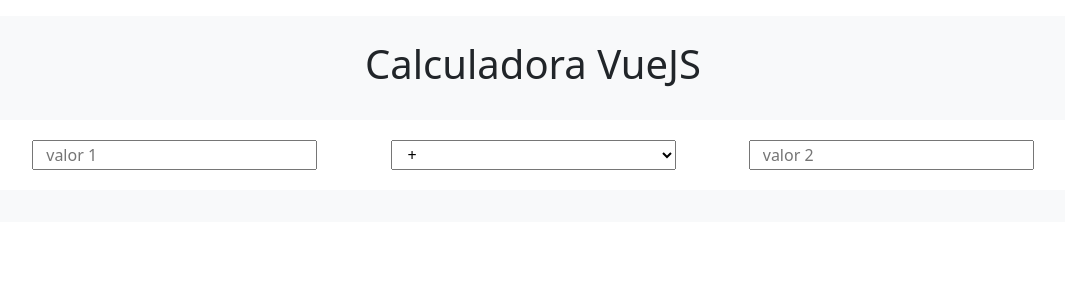
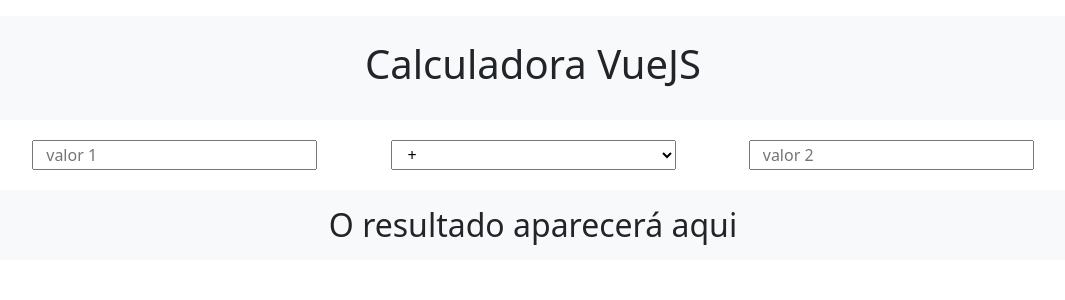
Before and after one commit to HenriqueGPinho/calculator_VueJS, a Vue app: page / in a window 1280 px wide. Shown: the top 300 px of the page, without its empty margins (107-1172 px from the left). Built offline with nearby package versions, Linux system fonts and the light colour scheme.

Commit message:
add: message on result's place

```diff
--- a/src/App.vue
+++ b/src/App.vue
@@ -5,7 +5,7 @@
     firstValue: '',
     secondValue: '',
     operator: 'addition',
-    result: ''
+    result: 'O resultado aparecerá aqui'
   })
 
   const calculate = () => {
```
